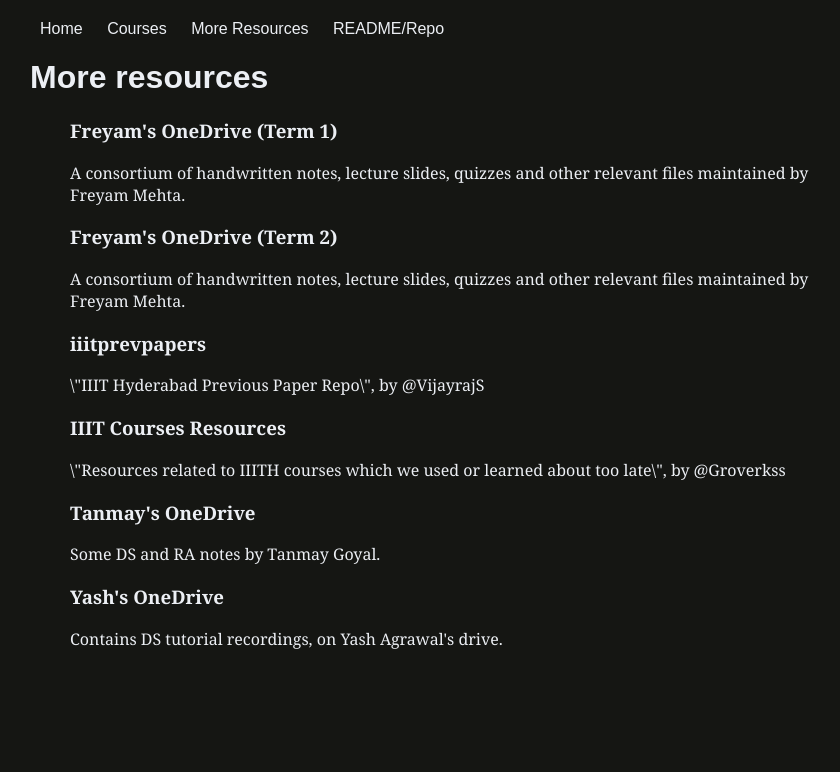
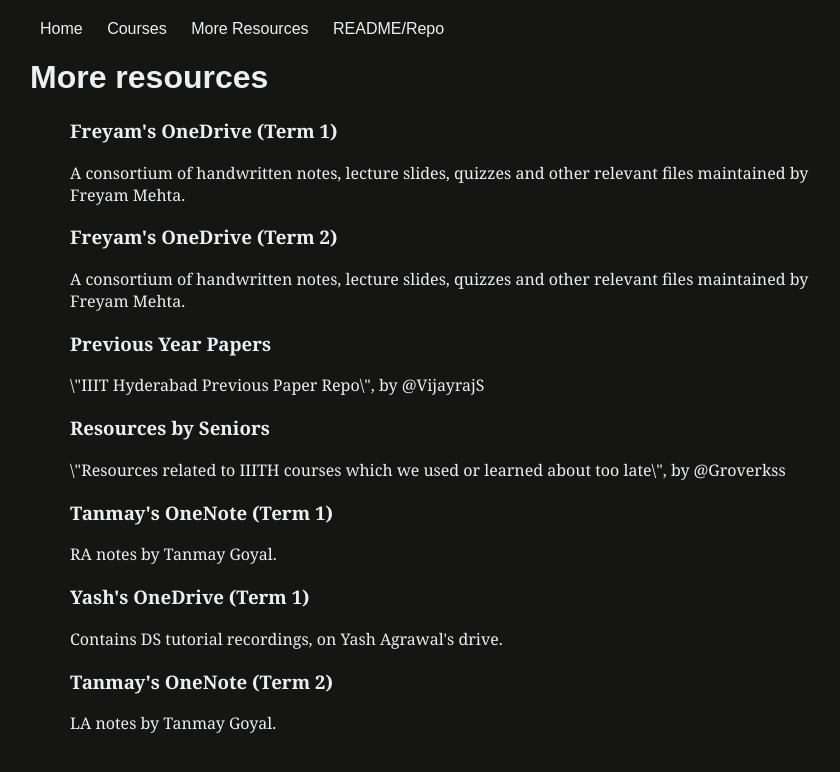
Before and after one commit to iiit-notebook/iiit-notebook.github.io, a Jekyll site: the page built from resources.html, in a window 1280 px wide. Shown: the top 772 px of the page, without its empty margins (194-1034 px from the left). Built offline with Jekyll 4.4.1, drawn with Linux system fonts in a browser that asks for light colours.

Commit message:
Added one note link by Tanmay Goyal

```diff
--- a/_data/resources.yaml
+++ b/_data/resources.yaml
@@ -6,18 +6,22 @@
   link: https://iiitaphyd-my.sharepoint.com/:f:/g/personal/freyam_mehta_students_iiit_ac_in/ElZfOlG0WtNEmj_FPkwZKVYBVGL4iOosVPJXyBYRLgCHHg?e=9511AI
   description: A consortium of handwritten notes, lecture slides, quizzes and other relevant files maintained by Freyam Mehta.
 
-- name: iiitprevpapers
+- name: Previous Year Papers
   link: https://github.com/VijayrajS/iiitprevpapers
   description: \"IIIT Hyderabad Previous Paper Repo\", by @VijayrajS
 
-- name: IIIT Courses Resources
+- name: Resources by Seniors
   link: https://github.com/Groverkss/IIIT-Courses-Resources
   description: \"Resources related to IIITH courses which we used or learned about too late\", by @Groverkss
 
-- name: Tanmay's OneDrive
+- name: Tanmay's OneNote (Term 1)
   link: https://iiitaphyd-my.sharepoint.com/:o:/g/personal/tanmay_goyal_students_iiit_ac_in/EmfgB8vWpkxMg1k1-cezFBcBejyjpZt-6uQtDsASFxQrtg?e=OXMCDo
-  description: Some DS and RA notes by Tanmay Goyal.
+  description: RA notes by Tanmay Goyal.
 
-- name: Yash's OneDrive
+- name: Yash's OneDrive (Term 1)
   link: https://iiitaphyd-my.sharepoint.com/personal/agrawal_yash_students_iiit_ac_in/_layouts/15/onedrive.aspx?id=%2Fpersonal%2Fagrawal%5Fyash%5Fstudents%5Fiiit%5Fac%5Fin%2FDocuments%2Fds%20tuts
   description: Contains DS tutorial recordings, on Yash Agrawal's drive.
+
+- name: Tanmay's OneNote (Term 2)
+  link: https://iiitaphyd-my.sharepoint.com/:o:/g/personal/tanmay_g_research_iiit_ac_in/EjzRjXueuS1KisakbyXMotwBD1lBm_vWy-5keaUD8DxoIw?e=zNsRdh
+  description: LA notes by Tanmay Goyal.
```
